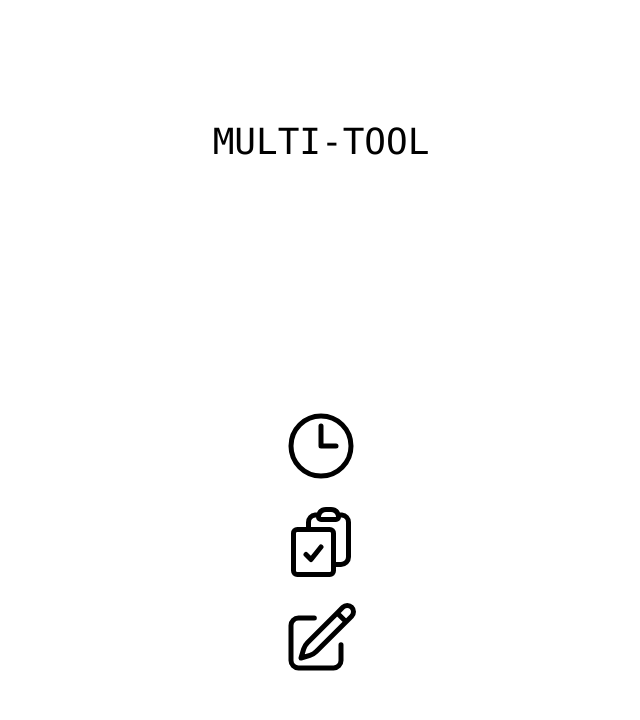
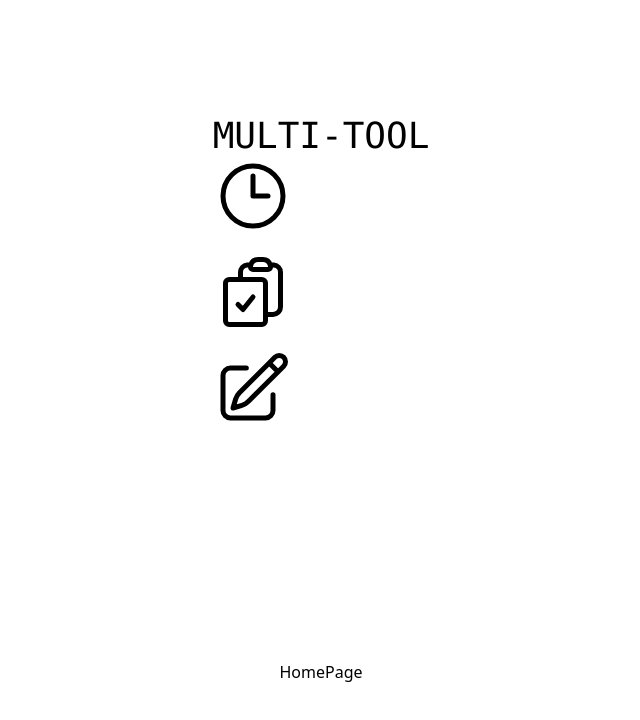
Before and after one commit to mdubelbeis/alarm-clock, a React (Vite) app: page / in a window 1280 px wide. Shown: the top 720 px of the page, without its empty margins (319-959 px from the left). Built offline with nearby package versions, Linux system fonts and the light colour scheme.

Commit message:
init HomePage

```diff
--- a/src/App.tsx
+++ b/src/App.tsx
@@ -1,14 +1,13 @@
-import HomeNav from "./components/Home/HomeNav";
+import { Outlet } from "react-router-dom";
+import Header from "./components/ui/Header";
 
 const App = () => {
   return (
     <div className="flex flex-col justify-around items-center h-screen">
-      <header>
-        <div className="font-mono text-4xl">MULTI-TOOL</div>
-      </header>
-      <section>
-        <HomeNav />
-      </section>
+      <Header />
+      <main>
+        <Outlet />
+      </main>
     </div>
   );
 };
--- /dev/null
+++ b/src/components/ui/Header.tsx
@@ -0,0 +1,12 @@
+import HomeNav from "../Home/HomeNav";
+
+const Header: React.FC = () => {
+  return (
+    <header>
+      <div className="font-mono text-4xl">MULTI-TOOL</div>
+      <HomeNav />
+    </header>
+  );
+};
+
+export default Header;
--- a/src/main.tsx
+++ b/src/main.tsx
@@ -10,11 +10,13 @@ import Home from "./components/Home/HomeNav";
 import Todo from "./pages/Todo";
 import Notes from "./pages/Notes";
 import HomeNav from "./components/Home/HomeNav";
+import HomePage from "./pages/Clock/HomePage";
 
 ReactDOM.createRoot(document.getElementById("root") as HTMLElement).render(
   <BrowserRouter>
     <Routes>
-      <Route path="/" element={<App />} />
+      <Route path="/" element={<App />}>
+        <Route path="/" element={<HomePage />} />
         <Route path="/menu" element={<HomeNav />} />
         <Route path="/clock" element={<Clock />}>
           <Route path="clock/stop-watch" element={<StopWatch />} />
@@ -22,6 +24,7 @@ ReactDOM.createRoot(document.getElementById("root") as HTMLElement).render(
         </Route>
         <Route path="/todo" element={<Todo />} />
         <Route path="/notes" element={<Notes />} />
+      </Route>
     </Routes>
   </BrowserRouter>
 );
--- /dev/null
+++ b/src/pages/Clock/HomePage.tsx
@@ -0,0 +1,8 @@
+import React from "react";
+
+const HomePage: React.FC = () => {
+  // ! USER LOGIN / AUTH
+  return <div>HomePage</div>;
+};
+
+export default HomePage;
```
Lines whose indentation alone changed are shown as unchanged.
